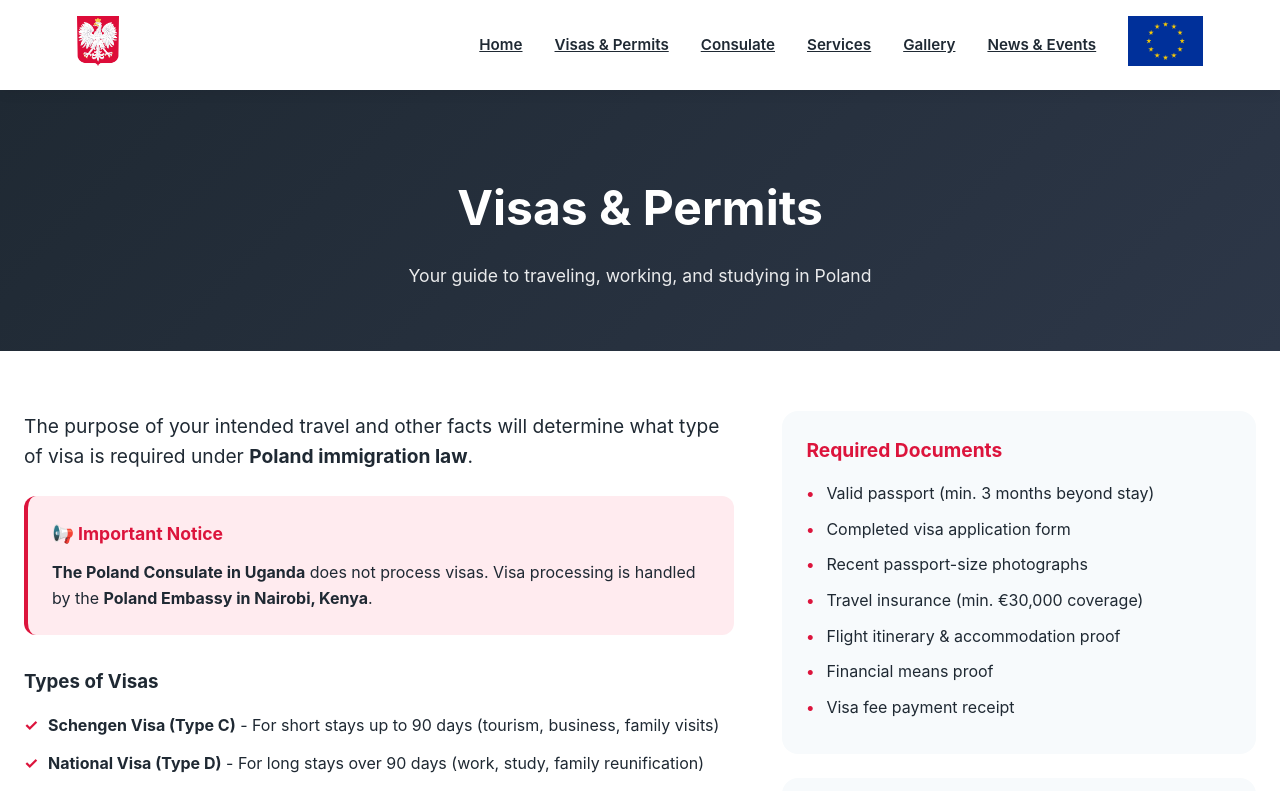
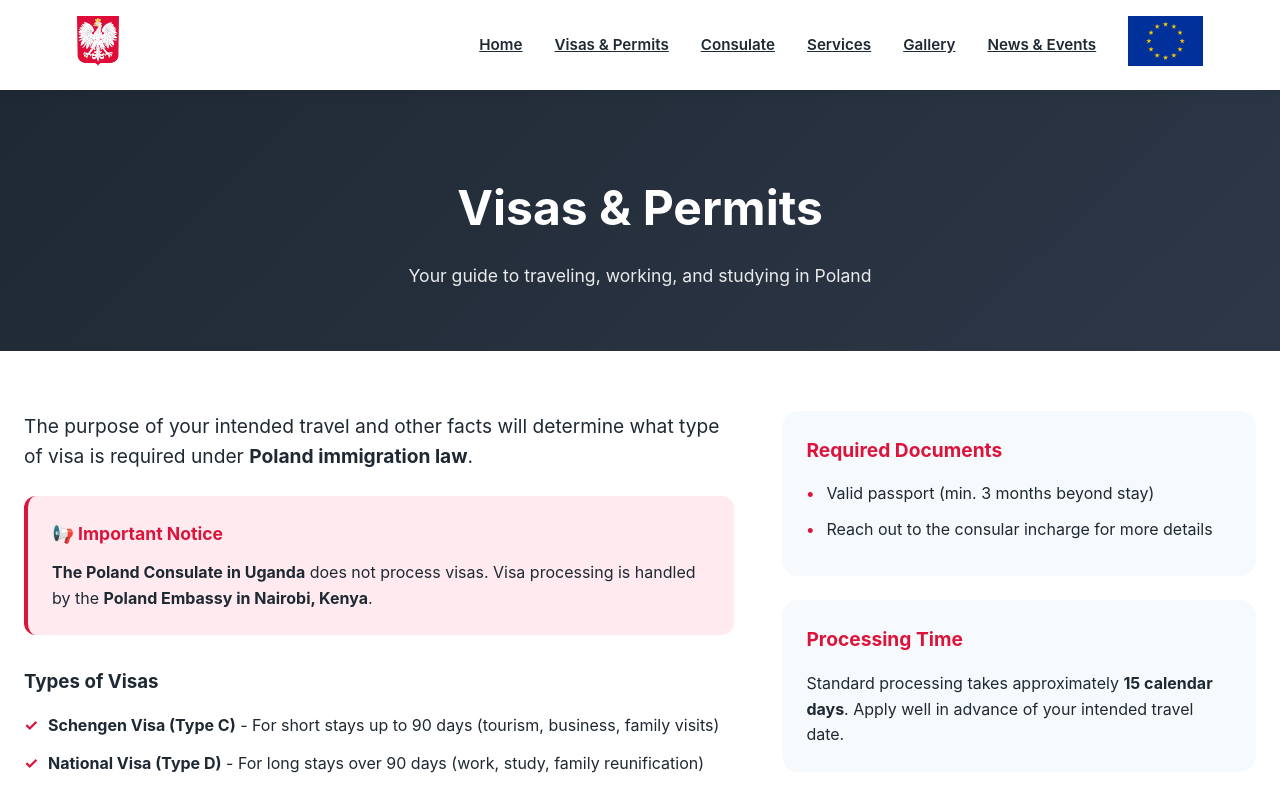
Before and after one commit to joshington/newpoland, a Next.js app: page /visas in a window 1280 px wide. Shown: the top 791 px of the page. Built offline with nearby package versions, Linux system fonts and the light colour scheme.

Commit message:
Update visa document requirements section
Removed specific document requirements and added a note to contact the consular.

```diff
--- a/app/visas/page.tsx
+++ b/app/visas/page.tsx
@@ -58,12 +58,9 @@ export default function VisasPage() {
                 <h4>Required Documents</h4>
                 <ul>
                   <li>Valid passport (min. 3 months beyond stay)</li>
-                  <li>Completed visa application form</li>
-                  <li>Recent passport-size photographs</li>
-                  <li>Travel insurance (min. €30,000 coverage)</li>
-                  <li>Flight itinerary & accommodation proof</li>
-                  <li>Financial means proof</li>
-                  <li>Visa fee payment receipt</li>
+
+                  <li>Reach out to the consular incharge for more details</li>
+
                 </ul>
               </div>
               <div className="info-card">
```
